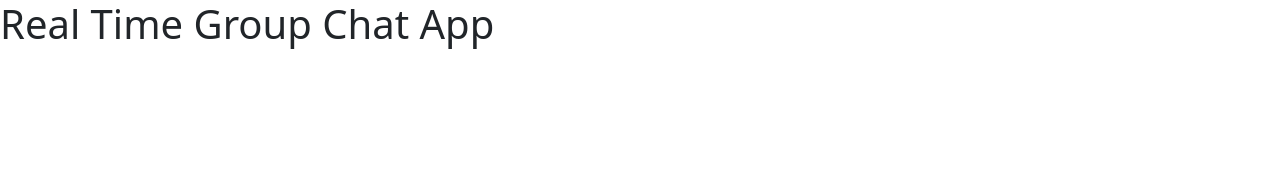
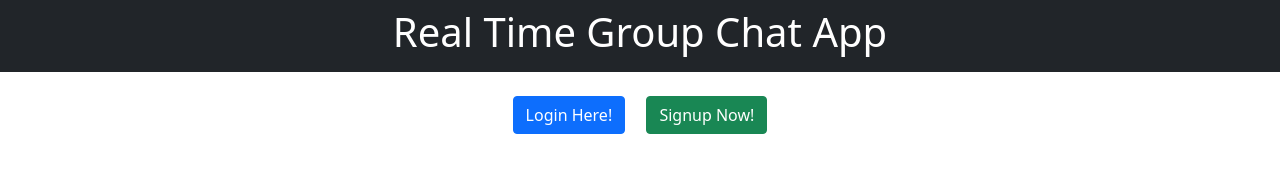
Before and after one commit to shubhamv387/RealTimeGroupChatApp, a website: page public/index.html in a window 1280 px wide. Drawn offline with nearby package versions, Linux system fonts and the light colour scheme.

Commit message:
added index.html content

```diff
--- a/public/groupChat/groupchat.js
+++ b/public/groupChat/groupchat.js
@@ -122,7 +122,7 @@ function switchGroup(groupId) {
   window.location.reload();
 }
 
-setInterval(reloadMessages, 1000); // do not delete this line
+// setInterval(reloadMessages, 1000); // do not delete this line
 async function reloadMessages() {
   try {
     // const chatBoxDiv = document.getElementById("chatBoxDiv");
--- a/public/index.html
+++ b/public/index.html
@@ -3,7 +3,7 @@
   <head>
     <meta charset="UTF-8" />
     <meta name="viewport" content="width=device-width, initial-scale=1.0" />
-    <link rel="icon" href="../src/logo.png" />
+    <link rel="icon" href="./src/logo.png" />
     <!-- Bootstrap CSS -->
     <link
       href="https://cdn.jsdelivr.net/npm/bootstrap@5.0.2/dist/css/bootstrap.min.css"
@@ -22,7 +22,21 @@
     <title>Real Time Group Chat App</title>
   </head>
   <body>
-    <h1>Real Time Group Chat App</h1>
+    <h1 class="text-center mb-4 p-2 bg-dark text-white pb-3">
+      Real Time Group Chat App
+    </h1>
+    <div class="container d-flex justify-content-center">
+      <div class="row d-flex w-100" style="max-width: 300px">
+        <div class="col d-flex flex-wrap justify-content-around">
+          <a class="btn d-inline btn-primary" href="./login/login.html"
+            >Login Here!</a
+          >
+          <a class="btn d-inline btn-success" href="./signup/signup.html"
+            >Signup Now!</a
+          >
+        </div>
+      </div>
+    </div>
 
     <!-- Bootstrap Bundle with Popper -->
     <script
```
Also changed, not shown: public/login/login.html (+1 -1 lines), public/signup/signup.html (renamed from public/signup/singup.html).
